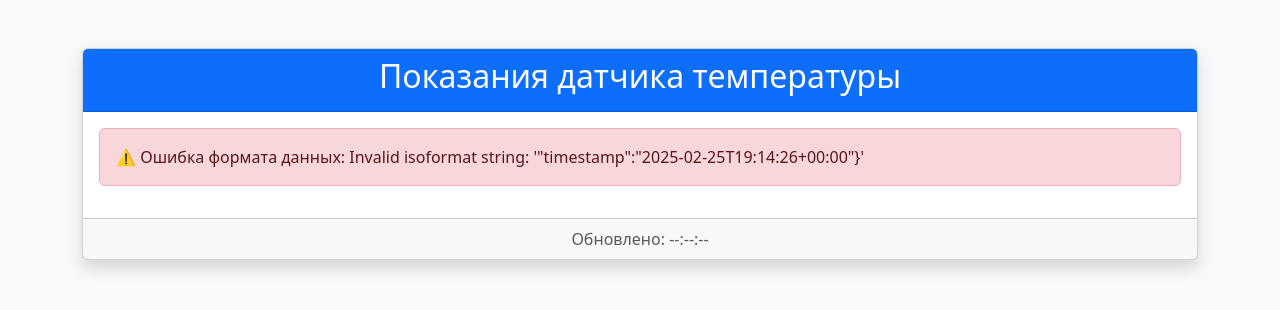
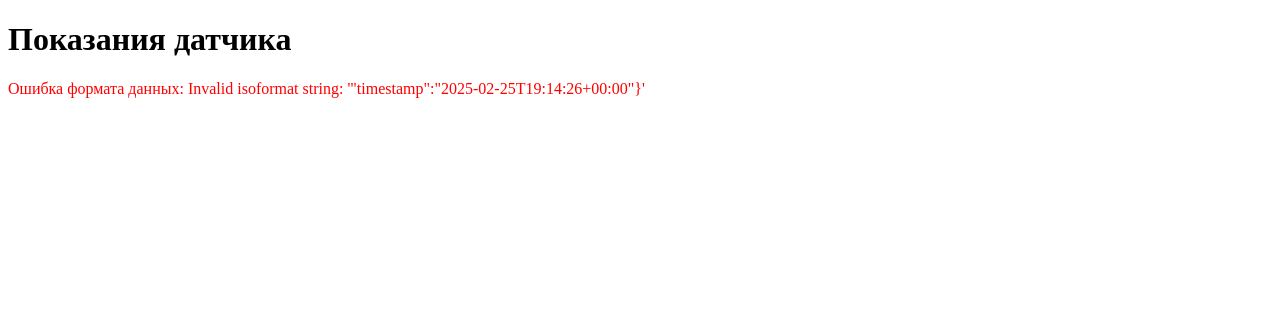
Before and after one commit to dmitray27/esp32-telegram, a Flask app: page / in a window 1280 px wide. Shown: the top 310 px of the page. Run offline with Flask 3, Linux system fonts and the light colour scheme.

Commit message:
изменен индекс.html

```diff
--- a/templates/index.html
+++ b/templates/index.html
@@ -1,48 +1,17 @@
-<!-- templates/index.html -->
 <!DOCTYPE html>
-<html lang="ru">
+<html>
 <head>
-    <meta charset="UTF-8">
-    <meta name="viewport" content="width=device-width, initial-scale=1.0">
-    <meta http-equiv="refresh" content="5">  <!-- Автообновление каждые 5 сек -->
-    <title>Датчик температуры ESP32</title>
-    <link href="https://cdn.jsdelivr.net/npm/bootstrap@5.3.0/dist/css/bootstrap.min.css" rel="stylesheet">
+    <title>Датчик температуры</title>
 </head>
-<body class="bg-light">
-    <div class="container mt-5">
-        <div class="card shadow">
-            <div class="card-header bg-primary text-white">
-                <h2 class="text-center">Показания датчика температуры</h2>
-            </div>
-            <div class="card-body">
-                {% if data.error %}
-                    <div class="alert alert-danger">
-                        ⚠️ {{ data.error }}
-                    </div>
-                {% else %}
-                    <div class="row text-center">
-                        <div class="col-md-4">
-                            <div class="display-4">🌡️</div>
-                            <h3>Температура</h3>
-                            <p class="fs-4">{{ data.temperature }}°C</p>
-                        </div>
-                        <div class="col-md-4">
-                            <div class="display-4">📅</div>
-                            <h3>Дата</h3>
-                            <p class="fs-4">{{ data.date }}</p>
-                        </div>
-                        <div class="col-md-4">
-                            <div class="display-4">🕒</div>
-                            <h3>Время</h3>
-                            <p class="fs-4">{{ data.time }}</p>
-                        </div>
-                    </div>
-                {% endif %}
-            </div>
-            <div class="card-footer text-muted text-center">
-                Обновлено: {{ data.time if not data.error else '--:--:--' }}
-            </div>
-        </div>
-    </div>
+<body>
+    <h1>Показания датчика</h1>
+
+    {% if data.error %}
+        <p style="color: red;">{{ data.error }}</p>
+    {% else %}
+        <p>Температура: {{ data.temperature }}°C</p>
+        <p>Дата: {{ data.date }}</p>
+        <p>Время: {{ data.time }}</p>
+    {% endif %}
 </body>
 </html>
```
